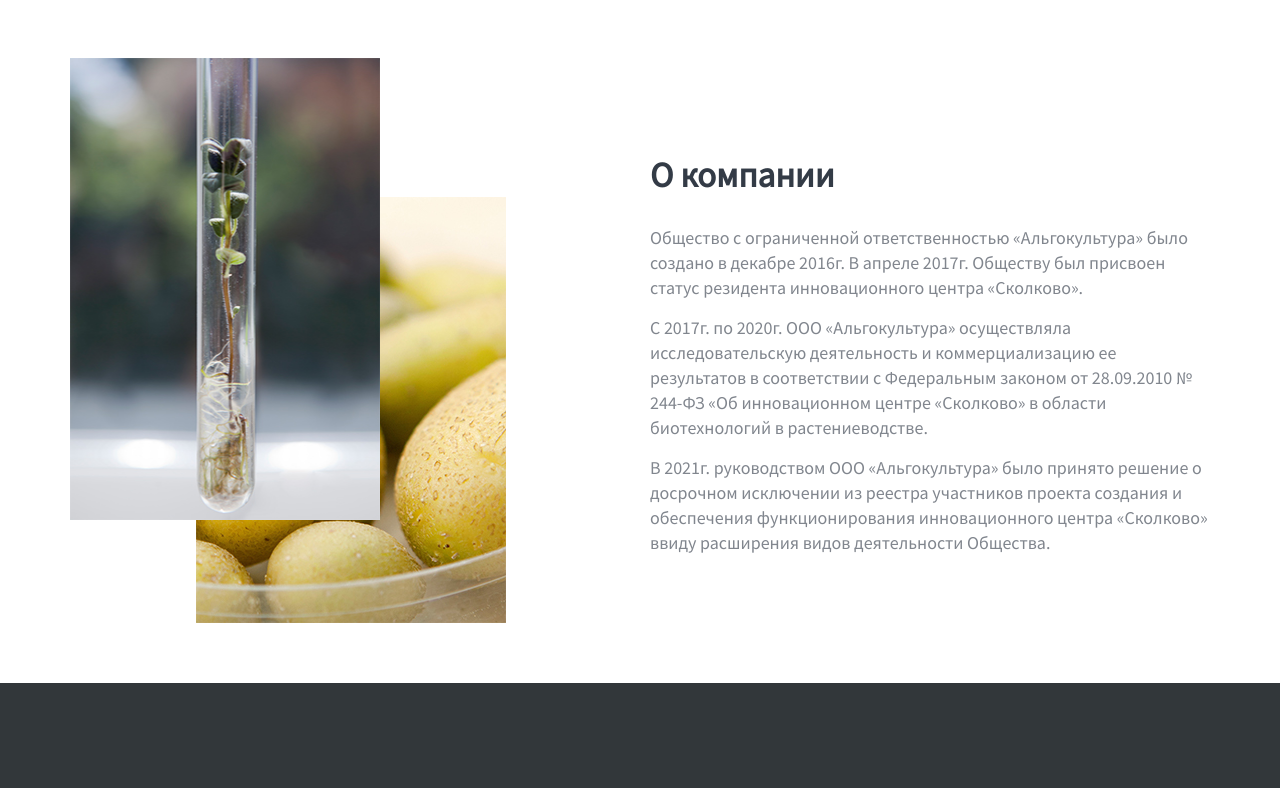
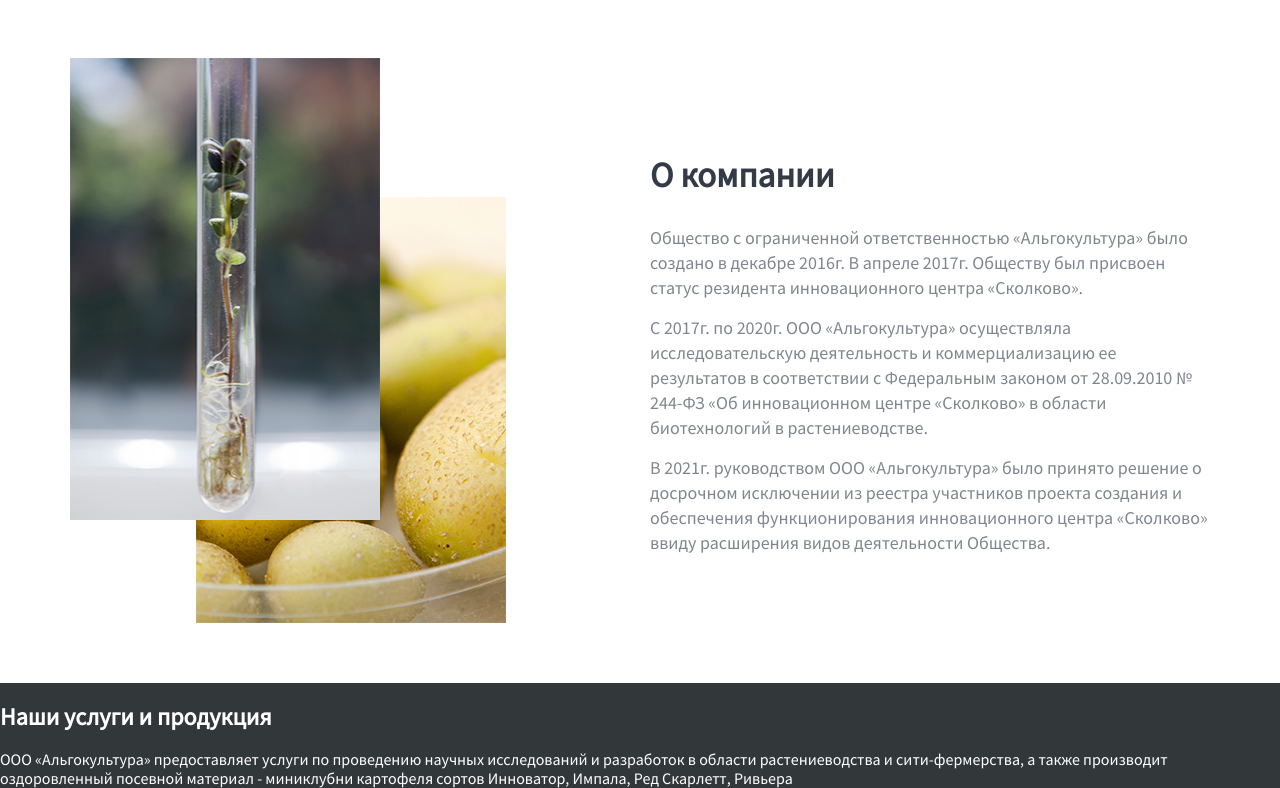
Before and after one commit to Aznaur/algoculture, a website: page source/index.html in a window 1280 px wide. Shown: the part 802-1590 px from the top of the page. Before the commit the page ends 1485 px from the top, so only its background shows below. Drawn offline with nearby package versions, Linux system fonts and the light colour scheme; files that its build step writes are made by us from their sources.

Commit message:
Разметка блока Услуги

```diff
--- a/source/index.html
+++ b/source/index.html
@@ -24,8 +24,7 @@
             </button>
             <ul class="main-nav__list">
               <li class="main-nav__item"><a href="#">О компании</a></li>
-              <li class="main-nav__item"><a href="#">Услуги</a></li>
-              <li class="main-nav__item"><a href="#">Продукция</a></li>
+              <li class="main-nav__item"><a href="#">Услуги и Продукция</a></li>
               <li class="main-nav__item"><a href="#">Технологии</a></li>
               <li class="main-nav__item"><a href="#">Новости</a></li>
               <li class="main-nav__item"><a href="#">Контакты</a></li>
@@ -84,6 +83,19 @@
           </div>
         </div>
       </section>
+      <section class="services">
+        <div class="services__wrapp">
+          <div class="services__text">
+            <div class="services__title">
+              <h2>Наши услуги и продукция</h2>
+            </div>
+            <div class="services__subtitle">
+              <p>ООО «Альгокультура» предоставляет услуги по проведению научных исследований и разработок в области растениеводства и сити-фермерства, а также производит оздоровленный посевной материал - миниклубни картофеля сортов Инноватор, Импала, Ред Скарлетт, Ривьера</p>
+            </div>
+          </div>
+          <div class="services__list"></div>
+        </div>
+      </section>
     </main>
 
     <footer class="page-footer"></footer>
```
